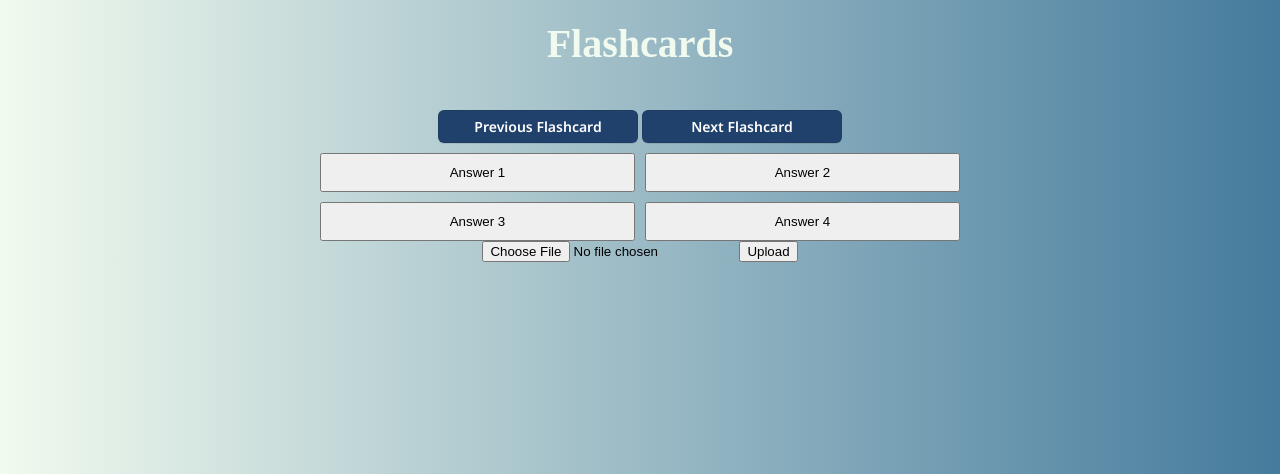
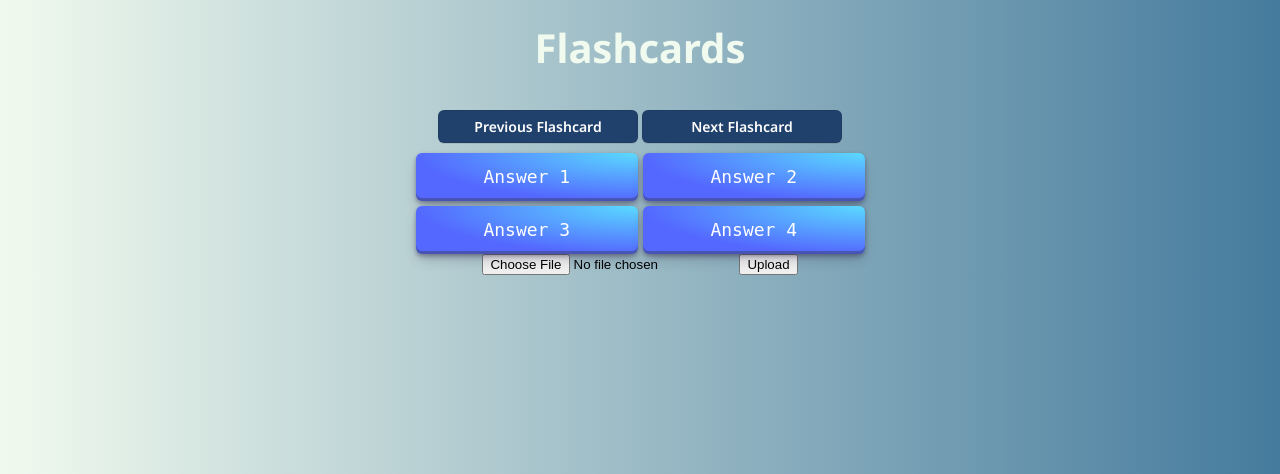
Before and after one commit to Jason10293/QHacks2024---Fluent-Flashcards, a Flask app: page / in a window 1280 px wide. Shown: the top 474 px of the page. Run offline with Flask 3, Linux system fonts and the light colour scheme; data that the repository does not hold is empty.

Commit message:
Added functionality to generate random answers for multiple choice

```diff
--- a/Resources/Google_Application_Credentials.py
+++ b/Resources/Google_Application_Credentials.py
@@ -1,4 +1,4 @@
 import os
 
 def credential():
-    os.environ["GOOGLE_APPLICATION_CREDENTIALS"] = "C:/Users/allen/OneDrive/Desktop/innate-works-413104-3342d577b88f.json"
+    os.environ["GOOGLE_APPLICATION_CREDENTIALS"] = "C:/Users/jwu05/Downloads/innate-works-413104-3342d577b88f.json"
--- a/app.py
+++ b/app.py
@@ -17,7 +17,6 @@ for img_text, translate_text in zip(img_text_arr, translated_text_arr):
     }
     js_objects.append(js_object)
 
-
 app = Flask(__name__)
 @app.route('/')
 def index():
--- a/static/css/styles.css
+++ b/static/css/styles.css
@@ -95,6 +95,8 @@ header {
 }
 
 header h1 {
+  font-family: noto sans, sans-serif;
+  font-weight: 700;
   color: #f1faee;
   font-size: 40px;
   margin-top: 0;
@@ -102,16 +104,66 @@ header h1 {
 }
 
 .answer-box {
-  max-width: 50%;
+  max-width: 35%;
   margin: 0 auto;
+  width: 100px;
   display: grid; /* Change to grid display */
   justify-content: center; /* Center horizontally */
   align-items: center; /* Center vertically */
   grid-template-columns: repeat(2, 1fr); /* Arrange in a 2x2 grid */
-  grid-gap: 10px; /* Add gap between buttons */
+  grid-gap: 5px; /* Add gap between buttons */
   width: 100%;
   height: 100%;
 }
+/* CSS */
 .answer-box button {
-  padding: 10px;
+  align-items: center;
+  appearance: none;
+  background-image: radial-gradient(
+    100% 100% at 100% 0,
+    #5adaff 0,
+    #5468ff 100%
+  );
+  border: 0;
+  border-radius: 6px;
+  box-shadow: rgba(45, 35, 66, 0.4) 0 2px 4px,
+    rgba(45, 35, 66, 0.3) 0 7px 13px -3px, rgba(58, 65, 111, 0.5) 0 -3px 0 inset;
+  box-sizing: border-box;
+  color: #fff;
+  cursor: pointer;
+  display: inline-flex;
+  font-family: "JetBrains Mono", monospace;
+  height: 48px;
+  justify-content: center;
+  line-height: 1;
+  list-style: none;
+  overflow: hidden;
+  padding-left: 16px;
+  padding-right: 16px;
+  position: relative;
+  text-align: left;
+  text-decoration: none;
+  transition: box-shadow 0.15s, transform 0.15s;
+  user-select: none;
+  -webkit-user-select: none;
+  touch-action: manipulation;
+  white-space: nowrap;
+  will-change: box-shadow, transform;
+  font-size: 18px;
 }
+
+.answer-box button:focus {
+  box-shadow: #4958cf 0 0 0 1.5px inset, rgba(45, 35, 66, 0.4) 0 2px 4px,
+    rgba(45, 35, 66, 0.3) 0 7px 13px -3px, #3c4fe0 0 -3px 0 inset;
+}
+
+.answer-box button:hover {
+  box-shadow: rgba(45, 35, 66, 0.4) 0 4px 8px,
+    rgba(45, 35, 66, 0.3) 0 7px 13px -3px, #3c4fe0 0 -3px 0 inset;
+  transform: translateY(-2px);
+}
+
+.answer-box button:active {
+  box-shadow: #3c4fe0 0 3px 7px inset;
+  transform: translateY(2px);
+}
--- a/static/script/script.js
+++ b/static/script/script.js
@@ -3,27 +3,35 @@ var nextButton = document.getElementById("next");
 var prevButton = document.getElementById("prev");
 
 flashcards = [];
+let randomAnswersArr = [];
 
-// console.log(flashcards);
 function getFlashcardData() {
   return fetch("/data")
     .then((response) => response.json())
     .then((data) => {
-      // console.log(data);
       return data;
     })
     .catch((error) => console.error("Error:", error));
 }
 
 async function main() {
-  const data = await getFlashcardData();
+  data = await getFlashcardData();
   for (let i = 0; i < data.length; i++) {
-    // flashcards.push("Hello");
     flashcards.push({ question: data[i].question, answer: data[i].answer });
   }
   generateFlashcards();
-  console.log(flashcards[0].question);
+  for (let i = 0; i < flashcards.length; i++) {
+    var randomAnswers = [];
+    while (randomAnswers.length < 4) {
+      let random = Math.floor(Math.random() * flashcards.length);
+      if (!randomAnswers.includes(flashcards[random].answer)) {
+        randomAnswers.push(flashcards[random].answer);
+      }
+    }
+    randomAnswersArr.push(randomAnswers);
+  }
 }
+console.log(randomAnswersArr);
 function generateFlashcards() {
   flashcards.forEach(function (flashcard, index) {
     var flashcardElement = document.createElement("div");
@@ -37,7 +45,6 @@ function generateFlashcards() {
 
     var front = document.createElement("div");
     front.className = "side front";
-    console.log(flashcard.question);
     front.textContent = flashcard.question;
 
     var back = document.createElement("div");
--- a/templates/index.html
+++ b/templates/index.html
@@ -11,7 +11,7 @@
   </head>
   <body>
     <header>
-      <h1>Flashcards</h1>
+      <h1 className="title">Flashcards</h1>
     </header>
     <div id="flashcards"></div>
     <div class="button-container">
```
